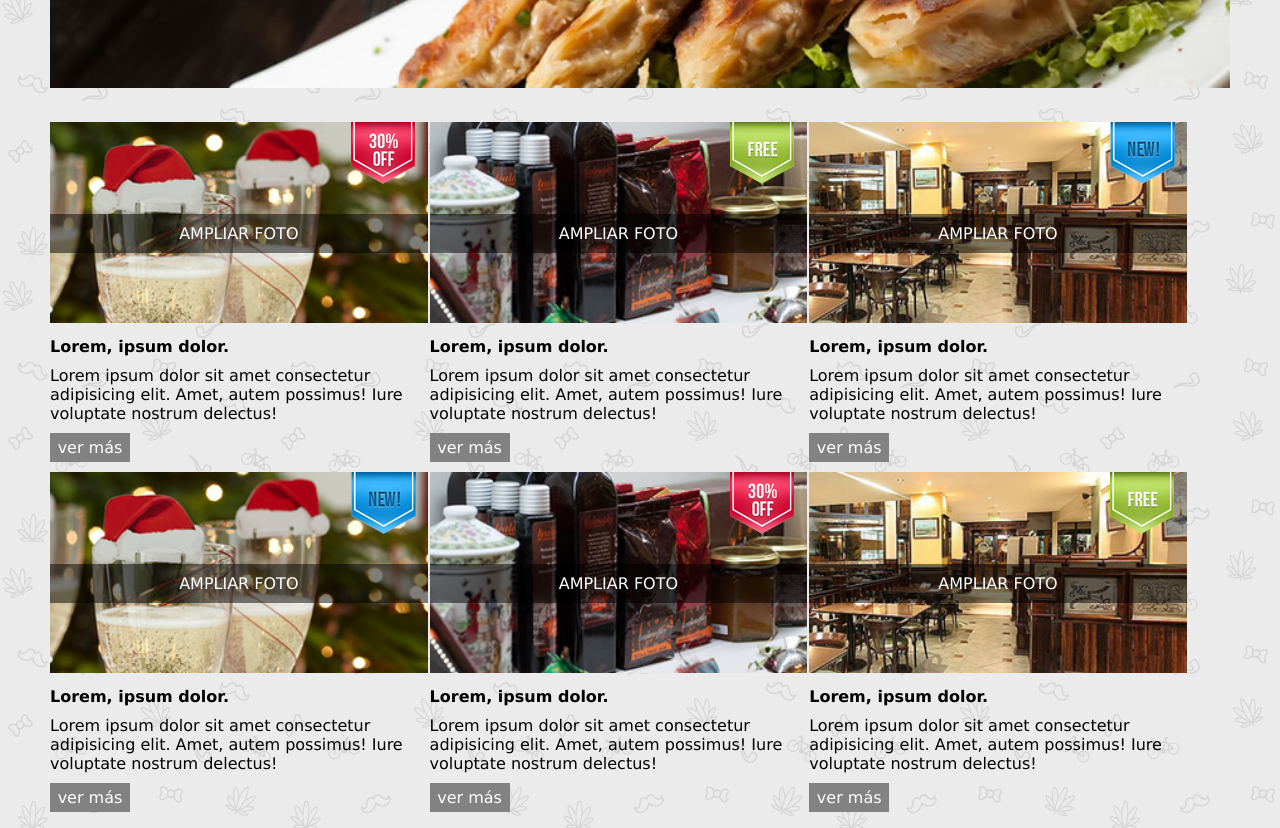
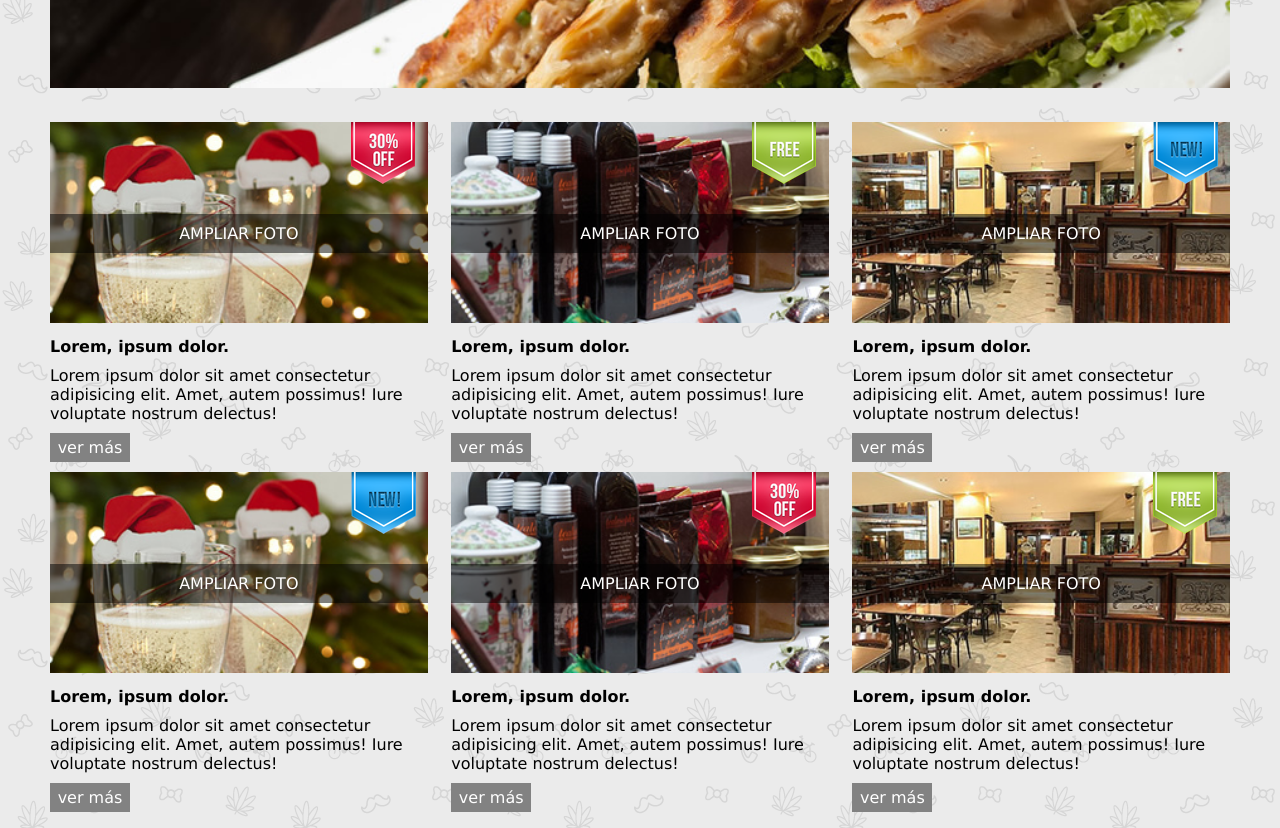
Before and after one commit to Agusflor/kitchening, a website: page views/index.html in a window 1280 px wide. Shown: the part 600-1428 px from the top of the page. Drawn offline with Linux system fonts and the light colour scheme.

Commit message:
home apply flex done

```diff
--- a/public/css/home.css
+++ b/public/css/home.css
@@ -8,6 +8,8 @@ background-image: url('/images/bg-body.png');
 
 .home__box-products {
     margin: 30px 0;
+    display: flex;
+    flex-direction: column;
 }
 
 .home__product{
@@ -63,18 +65,17 @@ background-image: url('/images/bg-body.png');
        width: 100%;
     }
     /*producto*/
-    .home__box-products{
-        overflow: hidden;
+    .home__box-products {
+
+        flex-direction: row;
+        flex-wrap: wrap;
+        justify-content: space-between;
     }
+
     .home__product{
-        width: 49%;
-        float: left;
-        margin-right: 2%;
+       width: 49%;
+    }
 
-    }
-    .home__product:nth-child(even){
-    margin-right: 0;
-}
 }
 
 
@@ -82,12 +83,5 @@ background-image: url('/images/bg-body.png');
 
     .home__product{
         width: 32%;
-        margin-right: 2px;
-    }
-    .home__product:nth-child(even){
-        margin-right: 2px;
-    }
-    .home__product:nth-child(3n){
-        margin-right: 0;
     }
 }
```
